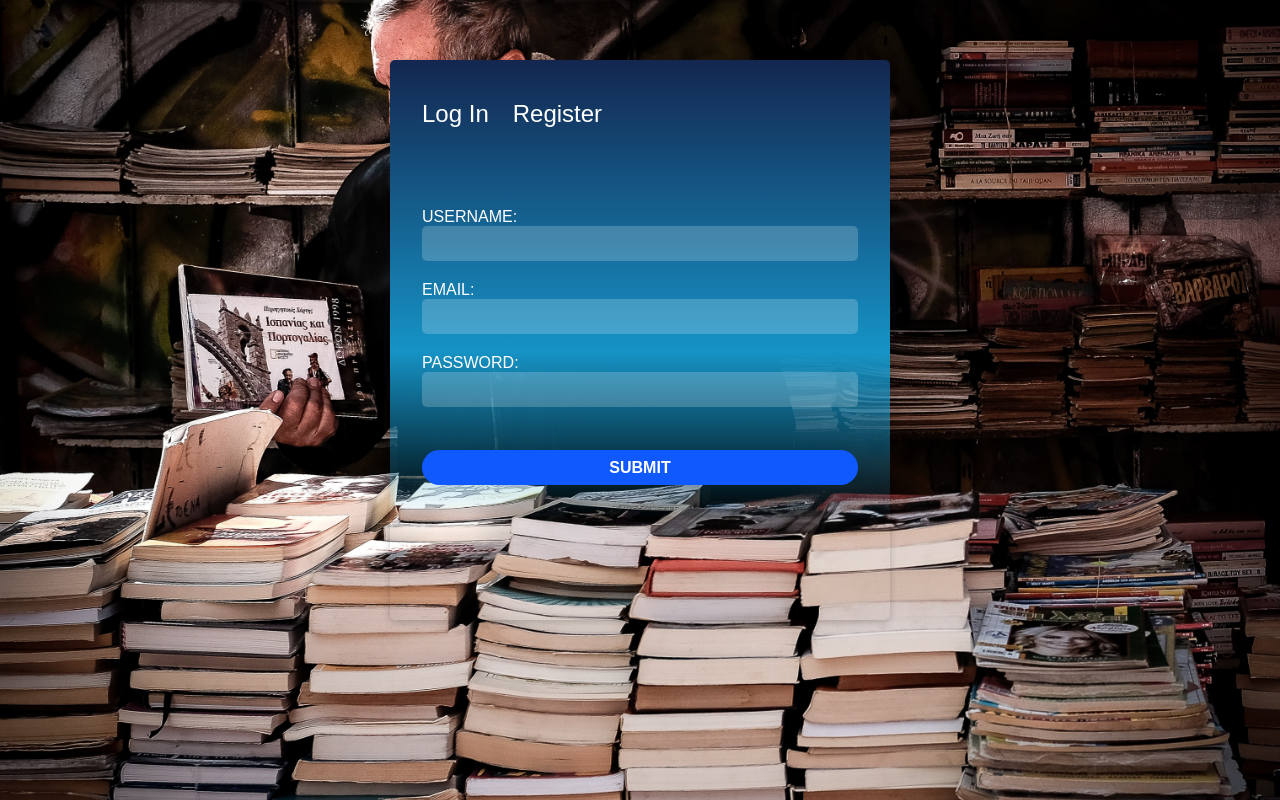
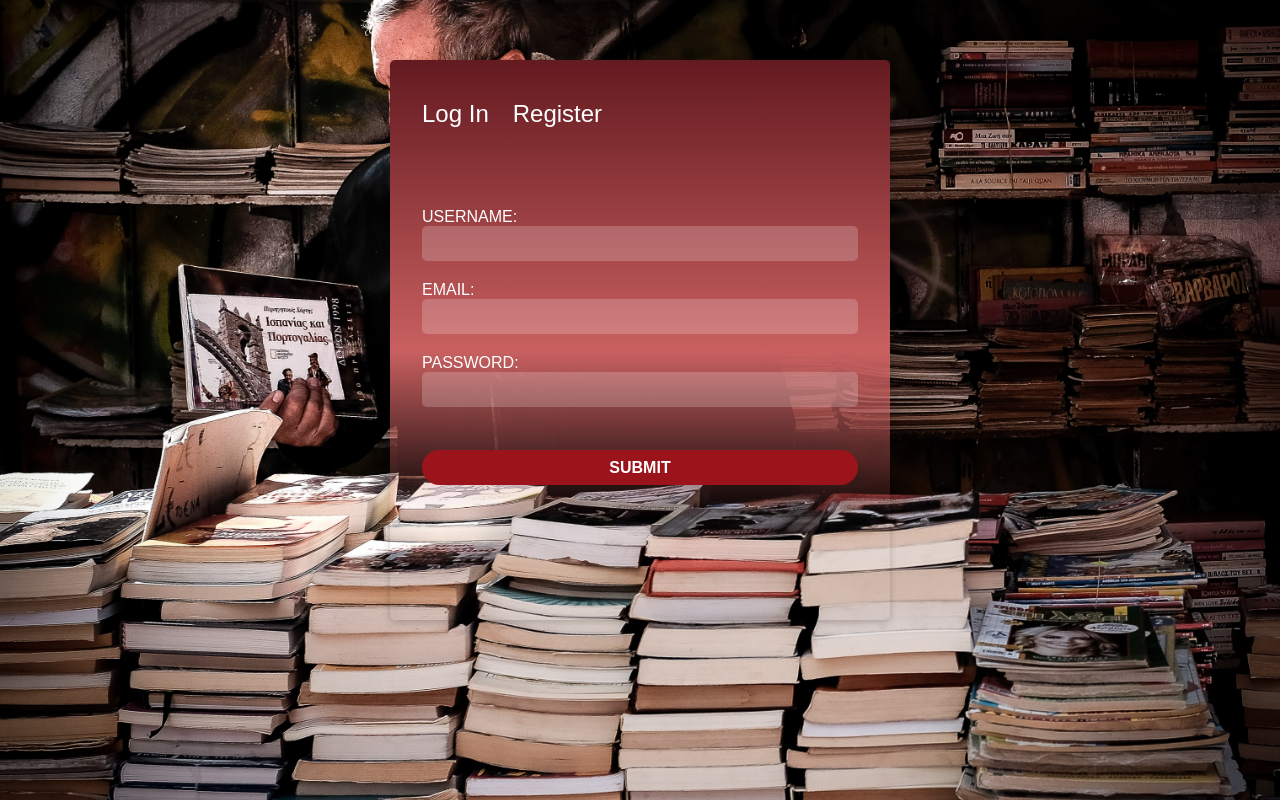
Before and after one commit to Lambda-Build-Week-Pintereach/frontend, a React (Create React App) app in the folder pintereach/: page /register in a window 1280 px wide. Built offline with nearby package versions, Linux system fonts and the light colour scheme.

Commit message:
updated styling

```diff
--- a/pintereach/src/App.css
+++ b/pintereach/src/App.css
@@ -27,7 +27,7 @@ body {
     box-shadow: 0px 2px 7px rgba(0,0,0,0.2);
     /* overflow: hidden; */
     color: #ffffff;
-    background: linear-gradient(180deg, rgba(19,38,79,1) 0%, rgba(22,147,198,1) 52%, rgba(255,255,255,0) 82%)
+    background: linear-gradient(180deg, rgb(99, 26, 32) 0%, rgb(201, 96, 96) 52%, rgba(255,255,255,0) 82%)
 }
 
 /* NAV BUTTONS */
@@ -49,7 +49,7 @@ button:focus{
 }
 button.active{
     padding-bottom: 10px;
-    border-bottom: solid 2px #1059FF;
+    border-bottom: solid 2px #b62b18;
 }
 
 /* FORM STYLING */
@@ -77,7 +77,7 @@ button#submit {
     border: none;
     border-radius: 20px;
     margin-top: 23px;
-    background-color: rgba(16,89,255,1);
+    background-color: rgb(156, 20, 27);
 }
 
 /* FORM POSITIONING AND ANIMATION */
```
